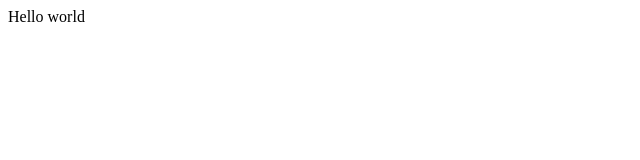
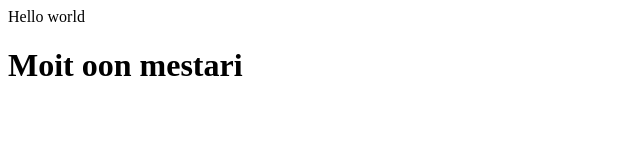
Before and after one commit to Hatter-ops/Hatter-ops.github.io, a plain HTML site: page index.html in a window 1280 px wide. Shown: the whole page, without its empty margins (0-640 px from the left). Drawn offline with Linux system fonts and the light colour scheme.

Commit message:
Update index.html

```diff
--- a/index.html
+++ b/index.html
@@ -1 +1,4 @@
 Hello world
+
+
+<h1> Moit oon mestari </h1>
```
